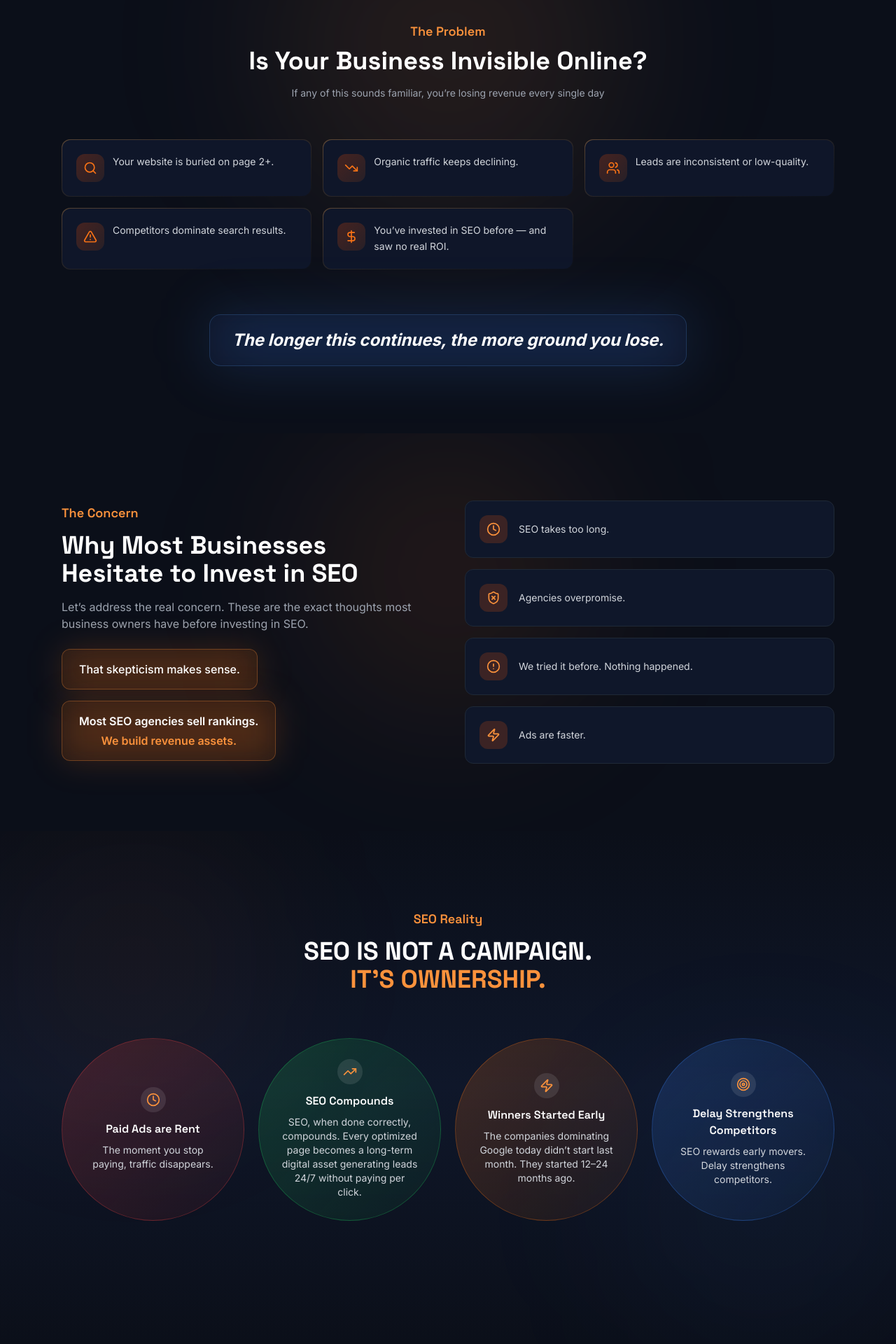
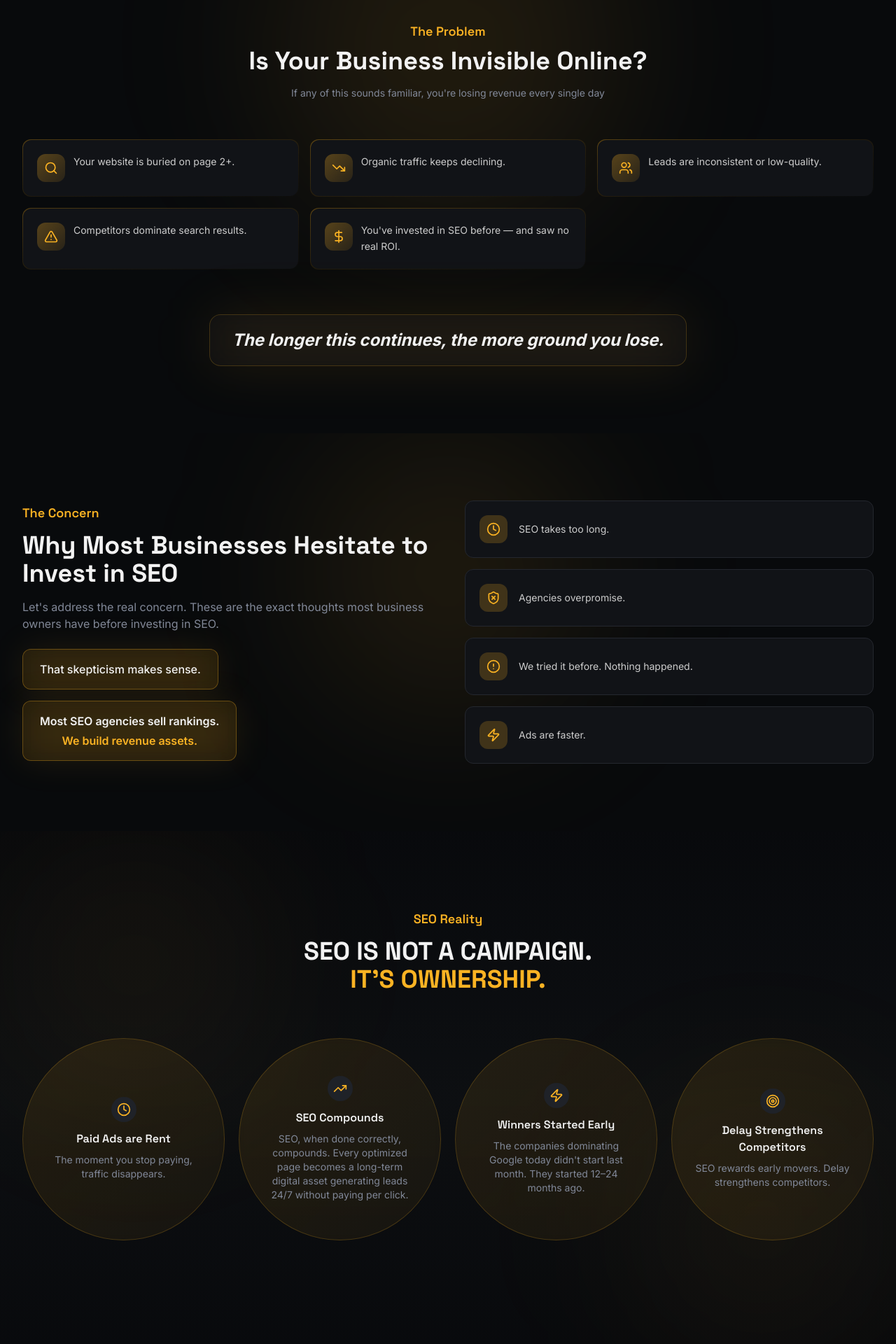
Before and after one commit to unitd-manager/seodigitalmarketing, a React (Vite) app: page / in a window 1280 px wide. Shown: the part 1040-2960 px from the top of the page at 70% size. Built offline with nearby package versions, Linux system fonts and the light colour scheme; the HTML template or start-up script is replaced by a standard one.

Commit message:
modified

```diff
--- a/src/components/HeroSection.tsx
+++ b/src/components/HeroSection.tsx
@@ -11,12 +11,10 @@ const stats = [
 const HeroSection = () => {
   return (
     <section className="relative min-h-screen flex items-center pt-20 overflow-hidden">
-      {/* Subtle gradient orb */}
       <div className="absolute top-1/4 right-0 w-[600px] h-[600px] rounded-full bg-primary/5 blur-[120px] pointer-events-none" />
 
       <div className="section-container w-full">
         <div className="grid lg:grid-cols-2 gap-12 lg:gap-16 items-center">
-          {/* Left */}
           <motion.div
             initial={{ opacity: 0, x: -30 }}
             animate={{ opacity: 1, x: 0 }}
@@ -52,7 +50,6 @@ const HeroSection = () => {
             </div>
           </motion.div>
 
-          {/* Right - Stats Card */}
           <motion.div
             initial={{ opacity: 0, x: 30 }}
             animate={{ opacity: 1, x: 0 }}
@@ -96,7 +93,6 @@ const HeroSection = () => {
           </motion.div>
         </div>
 
-        {/* Trust Bar */}
         <motion.div
           initial={{ opacity: 0 }}
           animate={{ opacity: 1 }}
--- a/src/components/ProblemSection.tsx
+++ b/src/components/ProblemSection.tsx
@@ -13,7 +13,7 @@ const painPoints = [
   { icon: TrendingDown, text: "Organic traffic keeps declining." },
   { icon: Users, text: "Leads are inconsistent or low-quality." },
   { icon: AlertTriangle, text: "Competitors dominate search results." },
-  { icon: DollarSign, text: "You’ve invested in SEO before — and saw no real ROI." },
+  { icon: DollarSign, text: "You've invested in SEO before — and saw no real ROI." },
 ];
 
 export default function ProblemSection() {
@@ -21,12 +21,12 @@ export default function ProblemSection() {
   const inView = useInView(ref, { once: true });
 
   return (
-    <section className="py-24 bg-[#0B0F19] relative overflow-hidden" ref={ref}>
+    <section className="py-24 bg-background relative overflow-hidden" ref={ref}>
 
       {/* Background Glow */}
-      <div className="absolute top-[-120px] left-1/2 -translate-x-1/2 w-[500px] h-[500px] bg-orange-400/10 blur-[120px] rounded-full"></div>
+      <div className="absolute top-[-120px] left-1/2 -translate-x-1/2 w-[500px] h-[500px] bg-primary/10 blur-[120px] rounded-full"></div>
 
-      <div className="max-w-6xl mx-auto px-6 relative z-10">
+      <div className="section-container relative z-10">
 
         {/* Heading */}
         <motion.div
@@ -35,16 +35,16 @@ export default function ProblemSection() {
           transition={{ duration: 0.6 }}
           className="text-center mb-14"
         >
-          <h3 className="text-orange-400 font-semibold text-lg mb-2">
+          <h3 className="text-primary font-semibold text-lg mb-2">
             The Problem
           </h3>
 
-          <h2 className="text-3xl md:text-4xl font-bold text-white leading-tight">
+          <h2 className="text-3xl md:text-4xl font-display font-bold text-foreground leading-tight">
             Is Your Business Invisible Online?
           </h2>
 
-          <p className="mt-4 text-gray-400 text-sm">
-            If any of this sounds familiar, you’re losing revenue every single day
+          <p className="mt-4 text-muted-foreground text-sm">
+            If any of this sounds familiar, you're losing revenue every single day
           </p>
         </motion.div>
 
@@ -57,26 +57,26 @@ export default function ProblemSection() {
               animate={inView ? { opacity: 1, y: 0 } : {}}
               transition={{ delay: i * 0.1 }}
               whileHover={{ scale: 1.04, y: -5 }}
-              className="group relative rounded-xl p-[1px] bg-gradient-to-br from-orange-300/30 via-orange-200/10 to-transparent"
+              className="group relative rounded-xl p-[1px] bg-gradient-to-br from-primary/30 via-primary/10 to-transparent"
             >
-              <div className="rounded-xl bg-[#0f1629] p-5 flex items-start gap-3 h-full transition-all duration-300 group-hover:bg-[#131c33]">
+              <div className="rounded-xl bg-card p-5 flex items-start gap-3 h-full transition-all duration-300 group-hover:bg-secondary">
 
                 {/* Icon */}
                 <motion.div
                   whileHover={{ rotate: 8, scale: 1.1 }}
-                  className="p-2.5 rounded-lg bg-gradient-to-br from-orange-700/30 to-orange-500/10 group-hover:from-orange-600/40 group-hover:to-orange-400/20 transition"
+                  className="p-2.5 rounded-lg bg-gradient-to-br from-primary/30 to-primary/10 group-hover:from-primary/40 group-hover:to-primary/20 transition"
                 >
-                  <item.icon className="w-5 h-5 text-orange-500 group-hover:text-orange-400" />
+                  <item.icon className="w-5 h-5 text-primary" />
                 </motion.div>
 
                 {/* Text */}
-                <p className="text-gray-300 text-sm leading-relaxed">
+                <p className="text-secondary-foreground text-sm leading-relaxed">
                   {item.text}
                 </p>
               </div>
 
               {/* Glow */}
-              <div className="absolute inset-0 rounded-xl blur-xl opacity-0 group-hover:opacity-100 transition duration-500 bg-orange-400/20"></div>
+              <div className="absolute inset-0 rounded-xl blur-xl opacity-0 group-hover:opacity-100 transition duration-500 bg-primary/20"></div>
             </motion.div>
           ))}
         </div>
@@ -88,14 +88,14 @@ export default function ProblemSection() {
           transition={{ delay: 0.4 }}
           className="mt-16 text-center"
         >
-          <div className="relative inline-block px-8 py-5 rounded-2xl border border-blue-400/20 bg-[#0f172a]/80 backdrop-blur">
+          <div className="relative inline-block px-8 py-5 rounded-2xl border border-primary/20 glass-card">
 
-            <p className="text-xl md:text-2xl font-bold text-white italic">
+            <p className="text-xl md:text-2xl font-bold text-foreground italic">
               The longer this continues, the more ground you lose.
             </p>
 
             {/* Glow */}
-            <div className="absolute inset-0 rounded-2xl blur-2xl bg-blue-500/20 -z-10"></div>
+            <div className="absolute inset-0 rounded-2xl blur-2xl bg-primary/10 -z-10"></div>
           </div>
         </motion.div>
 
--- a/src/components/SeoNotaCampaignSection.tsx
+++ b/src/components/SeoNotaCampaignSection.tsx
@@ -11,69 +11,57 @@ const SeoNotaCampaignSection = () => {
       icon: Clock,
       title: "Paid Ads are Rent",
       description: "The moment you stop paying, traffic disappears.",
-      color: "from-red-500/20 to-red-500/5",
-      borderColor: "border-red-500/30",
     },
     {
       icon: TrendingUp,
       title: "SEO Compounds",
       description:
         "SEO, when done correctly, compounds. Every optimized page becomes a long-term digital asset generating leads 24/7 without paying per click.",
-      color: "from-green-500/20 to-green-500/5",
-      borderColor: "border-green-500/30",
     },
     {
       icon: Zap,
       title: "Winners Started Early",
       description:
-        "The companies dominating Google today didn’t start last month. They started 12–24 months ago.",
-      color: "from-orange-500/20 to-orange-500/5",
-      borderColor: "border-orange-500/30",
+        "The companies dominating Google today didn't start last month. They started 12–24 months ago.",
     },
     {
       icon: Target,
       title: "Delay Strengthens Competitors",
       description:
         "SEO rewards early movers. Delay strengthens competitors.",
-      color: "from-blue-500/20 to-blue-500/5",
-      borderColor: "border-blue-500/30",
     },
   ];
 
   return (
     <section
-      className="py-24 lg:py-28 bg-gradient-to-b from-[#0B0F19] via-[#0f172a] to-[#0B0F19] relative overflow-hidden"
+      className="py-24 lg:py-28 bg-gradient-to-b from-background via-secondary/20 to-background relative overflow-hidden"
       ref={ref}
     >
       {/* Background Glow */}
-      <div className="absolute top-0 left-0 w-96 h-96 bg-orange-500/5 blur-[120px] rounded-full"></div>
-      <div className="absolute bottom-0 right-0 w-96 h-96 bg-blue-500/5 blur-[120px] rounded-full"></div>
+      <div className="absolute top-0 left-0 w-96 h-96 bg-primary/5 blur-[120px] rounded-full"></div>
+      <div className="absolute bottom-0 right-0 w-96 h-96 bg-primary/5 blur-[120px] rounded-full"></div>
 
-      <div className="max-w-6xl mx-auto px-6 relative z-10">
+      <div className="section-container relative z-10">
 
-        {/* 🔥 HEADING */}
+        {/* Heading */}
         <motion.div
           initial={{ opacity: 0, y: 40 }}
           animate={inView ? { opacity: 1, y: 0 } : {}}
           transition={{ duration: 0.7 }}
           className="text-center mb-16"
         >
-          <h3 className="text-orange-400 font-semibold text-lg mb-3">
+          <h3 className="text-primary font-semibold text-lg mb-3">
             SEO Reality
           </h3>
 
-          <h2 className="text-3xl md:text-4xl font-bold text-white leading-tight mb-4">
+          <h2 className="text-3xl md:text-4xl font-display font-bold text-foreground leading-tight mb-4">
             SEO IS NOT A CAMPAIGN.
             <br />
-            <span className="text-orange-400">IT’S OWNERSHIP.</span>
+            <span className="text-primary">IT'S OWNERSHIP.</span>
           </h2>
-
-          {/* <p className="text-gray-400 text-base max-w-2xl mx-auto">
-            Paid ads are rent. SEO builds long-term digital assets that generate traffic and leads 24/7.
-          </p> */}
         </motion.div>
 
-        {/* 🔥 SAME CIRCLE DESIGN (CONTENT UPDATED) */}
+        {/* Circle Design */}
         <div className="grid grid-cols-2 md:grid-cols-4 gap-5 mb-16">
           {insights.map((insight, i) => {
             const Icon = insight.icon;
@@ -84,26 +72,22 @@ const SeoNotaCampaignSection = () => {
                 animate={inView ? { opacity: 1, y: 0 } : {}}
                 transition={{ duration: 0.5, delay: 0.1 * i }}
                 whileHover={{ y: -6, scale: 1.03 }}
-                className={`relative overflow-hidden rounded-full p-6 border ${insight.borderColor} bg-gradient-to-br ${insight.color} backdrop-blur-sm group aspect-square flex flex-col items-center justify-center text-center`}
+                className="relative overflow-hidden rounded-full p-6 border border-primary/20 bg-gradient-to-br from-primary/10 to-primary/5 backdrop-blur-sm group aspect-square flex flex-col items-center justify-center text-center"
               >
-                {/* Glow */}
                 <div className="absolute inset-0 opacity-0 group-hover:opacity-100 transition duration-300">
-                  <div
-                    className={`absolute -inset-1 bg-gradient-to-r ${insight.color} blur opacity-20 rounded-full`}
-                  ></div>
+                  <div className="absolute -inset-1 bg-primary/10 blur opacity-20 rounded-full"></div>
                 </div>
 
-                {/* Content */}
                 <div className="relative z-10 flex flex-col items-center justify-center h-full">
-                  <div className="mb-3 p-2 bg-white/10 rounded-full">
-                    <Icon className="w-5 h-5 text-orange-400" />
+                  <div className="mb-3 p-2 bg-secondary rounded-full">
+                    <Icon className="w-5 h-5 text-primary" />
                   </div>
 
-                  <h3 className="text-sm md:text-base font-semibold text-white mb-2 leading-tight">
+                  <h3 className="text-sm md:text-base font-semibold text-foreground mb-2 leading-tight">
                     {insight.title}
                   </h3>
 
-                  <p className="text-gray-300 text-xs md:text-sm leading-tight px-2">
+                  <p className="text-muted-foreground text-xs md:text-sm leading-tight px-2">
                     {insight.description}
                   </p>
                 </div>
@@ -112,7 +96,6 @@ const SeoNotaCampaignSection = () => {
           })}
         </div>
 
-        {/* 🔥 FINAL LINE */}
         <motion.div
           initial={{ opacity: 0, y: 20 }}
           animate={inView ? { opacity: 1, y: 0 } : {}}
--- a/src/components/SkepticismSection.tsx
+++ b/src/components/SkepticismSection.tsx
@@ -10,49 +10,45 @@ const objections = [
 
 const SkepticismSection = () => {
   return (
-    <section className="py-24 bg-[#0B0F19] relative overflow-hidden">
+    <section className="py-24 bg-background relative overflow-hidden">
 
       {/* Background Glow */}
-      <div className="absolute top-0 left-1/2 -translate-x-1/2 w-[400px] h-[400px] bg-orange-500/10 blur-[120px] rounded-full"></div>
+      <div className="absolute top-0 left-1/2 -translate-x-1/2 w-[400px] h-[400px] bg-primary/10 blur-[120px] rounded-full"></div>
 
-      <div className="max-w-6xl mx-auto px-6 relative z-10 grid md:grid-cols-2 gap-12 items-center">
+      <div className="section-container relative z-10 grid md:grid-cols-2 gap-12 items-center">
 
         {/* LEFT CONTENT */}
         <div>
-          <h3 className="text-orange-400 font-semibold text-lg mb-3">
+          <h3 className="text-primary font-semibold text-lg mb-3">
             The Concern
           </h3>
 
-          <h2 className="text-3xl md:text-4xl font-bold text-white leading-tight mb-4">
+          <h2 className="text-3xl md:text-4xl font-display font-bold text-foreground leading-tight mb-4">
             Why Most Businesses Hesitate to Invest in SEO
           </h2>
 
-          <p className="text-gray-400 mb-6">
-            Let’s address the real concern. These are the exact thoughts most business owners have before investing in SEO.
+          <p className="text-muted-foreground mb-6">
+            Let's address the real concern. These are the exact thoughts most business owners have before investing in SEO.
           </p>
 
           {/* Statement Boxes */}
           <div className="space-y-4">
-
-            {/* Box 1 */}
-            <div className="relative inline-block px-6 py-4 rounded-xl border border-orange-400/30 bg-orange-500/10 backdrop-blur">
-              <p className="text-white font-medium">
+            <div className="relative inline-block px-6 py-4 rounded-xl border border-primary/30 bg-primary/10 backdrop-blur">
+              <p className="text-foreground font-medium">
                 That skepticism makes sense.
               </p>
-              <div className="absolute inset-0 blur-xl bg-orange-500/20 -z-10 rounded-xl"></div>
+              <div className="absolute inset-0 blur-xl bg-primary/10 -z-10 rounded-xl"></div>
             </div>
 
-            {/* Box 2 */}
-            <div className="relative inline-block px-6 py-4 rounded-xl border border-orange-400/30 bg-orange-500/10 backdrop-blur">
-              <p className="text-white font-semibold text-center">
+            <div className="relative inline-block px-6 py-4 rounded-xl border border-primary/30 bg-primary/10 backdrop-blur">
+              <p className="text-foreground font-semibold text-center">
                 Most SEO agencies sell rankings.
               </p>
-              <p className="text-orange-400 font-semibold text-center mt-1">
+              <p className="text-primary font-semibold text-center mt-1">
                 We build revenue assets.
               </p>
-              <div className="absolute inset-0 blur-xl bg-orange-500/20 -z-10 rounded-xl"></div>
+              <div className="absolute inset-0 blur-xl bg-primary/10 -z-10 rounded-xl"></div>
             </div>
-
           </div>
         </div>
 
@@ -66,15 +62,12 @@ const SkepticismSection = () => {
               transition={{ delay: i * 0.1 }}
               viewport={{ once: true }}
               whileHover={{ scale: 1.03 }}
-              className="group flex items-center justify-center gap-4 p-5 rounded-xl bg-[#0f172a] border border-gray-800 hover:border-orange-400/40 transition"
+              className="group flex items-center justify-center gap-4 p-5 rounded-xl bg-card border border-border hover:border-primary/40 transition"
             >
-              {/* Icon */}
-              <div className="p-2.5 rounded-lg bg-orange-600/20 group-hover:bg-orange-600/30 transition">
-                <item.icon className="w-5 h-5 text-orange-400" />
+              <div className="p-2.5 rounded-lg bg-primary/20 group-hover:bg-primary/30 transition">
+                <item.icon className="w-5 h-5 text-primary" />
               </div>
-
-              {/* Text */}
-              <p className="text-gray-300 text-sm text-left w-full">
+              <p className="text-secondary-foreground text-sm text-left w-full">
                 {item.text}
               </p>
             </motion.div>
@@ -82,9 +75,6 @@ const SkepticismSection = () => {
         </div>
 
       </div>
-
-      {/* Bottom Highlight */}
-
     </section>
   );
 };
```
Also changed, not shown: src/components/FrameworkSection.tsx (+7 -11 lines), src/components/HiddenCostSection.tsx (+4 -6 lines), src/components/HowItWorksSection.tsx (+1 -7 lines), src/components/TestimonialsSection.tsx (+12 -21 lines), src/components/TimelineSection.tsx (+13 -15 lines), src/components/VisionSection.tsx (+10 -11 lines).
